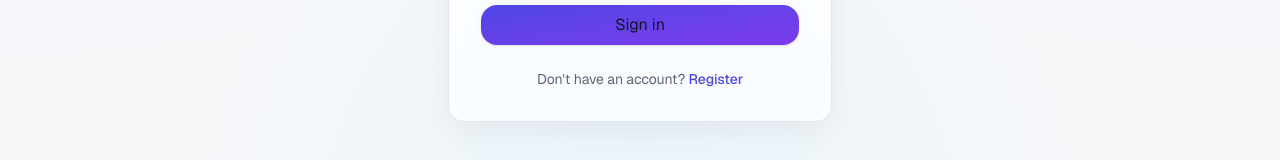
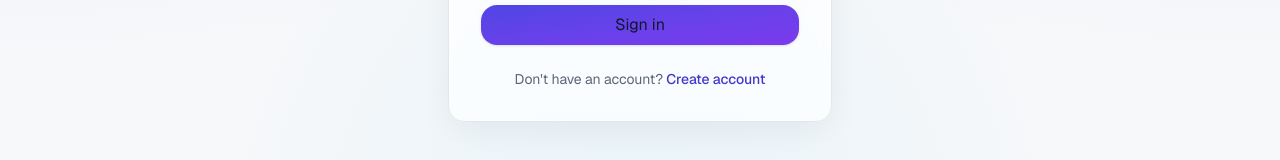
Before and after one commit to ari-seno/logic-project, a Next.js app: page /login in a window 1280 px wide. Shown: the part 504-664 px from the top of the page. Built offline with nearby package versions, Linux system fonts and the light colour scheme; no server answers.

Commit message:
fix(ui): keep the sign-in create-account link clear and consistent
Use the wording the rest of the app uses and raise its contrast with a new
--brand-strong token (#4338ca light, #a5b4fc dark) so the link reads clearly
in both themes.

```diff
--- a/app/(auth)/login/page.tsx
+++ b/app/(auth)/login/page.tsx
@@ -42,9 +42,9 @@ export default async function LoginPage({
             Don&apos;t have an account?{" "}
             <Link
               href="/register"
-              className="font-medium text-[var(--brand)] hover:underline"
+              className="font-medium text-[var(--brand-strong)] hover:underline"
             >
-              Register
+              Create account
             </Link>
           </p>
         </div>
--- a/app/globals.css
+++ b/app/globals.css
@@ -21,6 +21,7 @@
   --brand-foreground: #ffffff;
   --brand-accent: #7c3aed;
   --brand-soft: #eef2ff;
+  --brand-strong: #4338ca;
 
   /* States */
   --danger: #e11d48;
@@ -94,6 +95,7 @@
   --brand: #7c83ff;
   --brand-accent: #a78bfa;
   --brand-soft: #1e1b4b;
+  --brand-strong: #a5b4fc;
 
   --success-bg: #052e22;
   --success-fg: #6ee7b7;
@@ -144,6 +146,7 @@
   --color-brand-foreground: var(--brand-foreground);
   --color-brand-accent: var(--brand-accent);
   --color-brand-soft: var(--brand-soft);
+  --color-brand-strong: var(--brand-strong);
   --color-danger: var(--danger);
   --color-danger-foreground: var(--danger-foreground);
   --color-success: var(--success);
```
